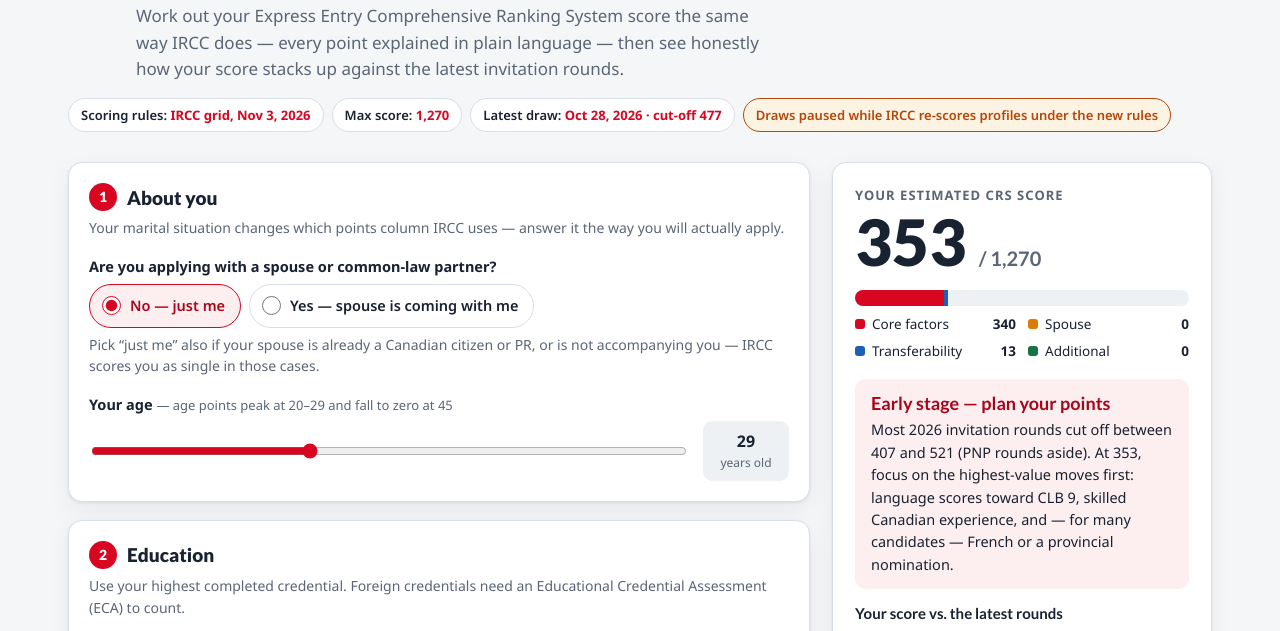
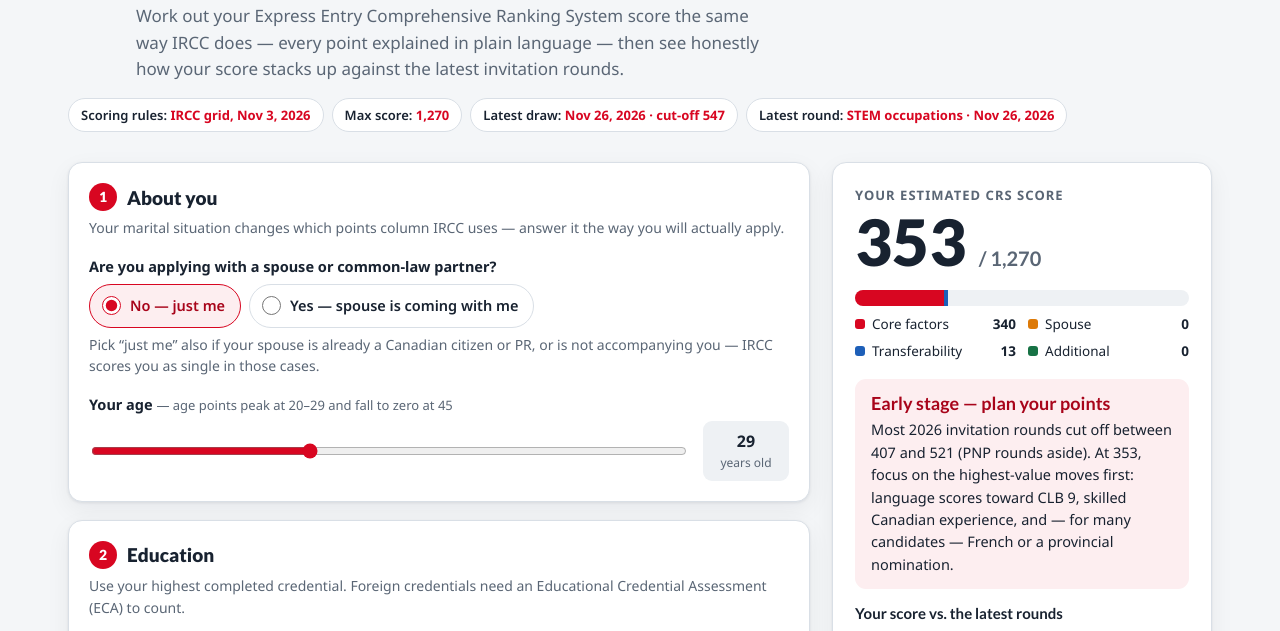
Before and after one commit to srirameluri007/crs-calculator, a plain HTML site: page index.html in a window 1280 px wide. Shown: the part 89-720 px from the top of the page. Drawn offline with Linux system fonts and the light colour scheme.

Commit message:
Fix header draw chips — latest draw Nov 26 STEM 547

```diff
--- a/index.html
+++ b/index.html
@@ -265,8 +265,8 @@
         <div class="chips">
           <span class="chip">Scoring rules: <b>IRCC grid, Nov 3, 2026</b></span>
           <span class="chip">Max score: <b>1,270</b></span>
-          <span class="chip">Latest draw: <b>Oct 28, 2026 · cut-off 477</b></span>
-          <span class="chip warn">Draws paused while IRCC re-scores profiles under the new rules</span>
+          <span class="chip">Latest draw: <b>Nov 26, 2026 · cut-off 547</b></span>
+          <span class="chip">Latest round: <b>STEM occupations · Nov 26, 2026</b></span>
         </div>
       </header>
 
```
